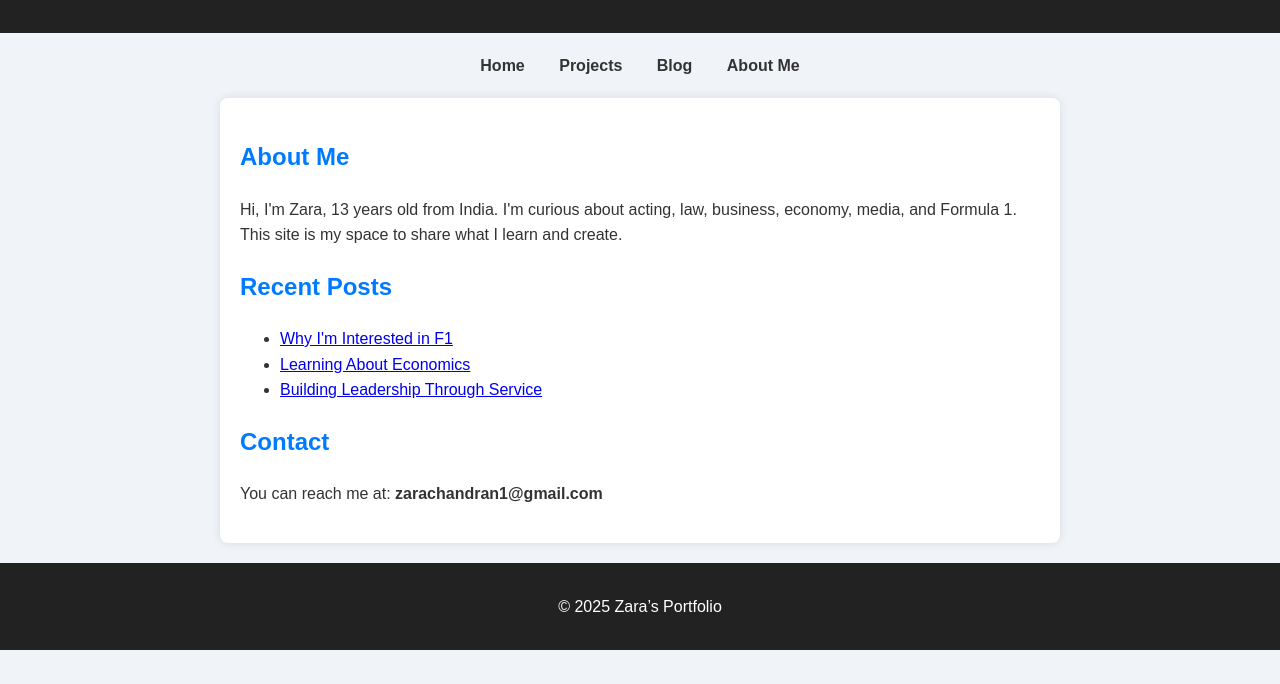
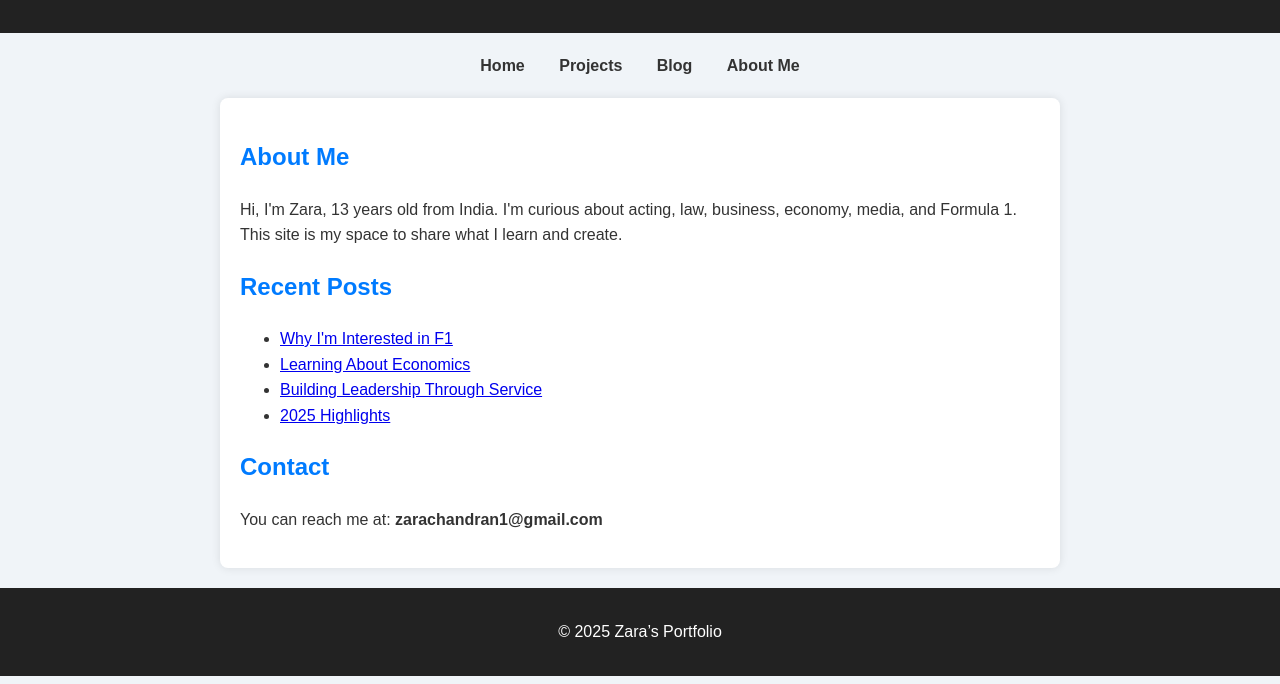
Before and after one commit to zara-portfolio/zara-portfolio.github.io, a plain HTML site: page index.html in a window 1280 px wide. Shown: the part 116-800 px from the top of the page. Drawn offline with Linux system fonts and the light colour scheme.

Commit message:
Update index.html

```diff
--- a/index.html
+++ b/index.html
@@ -81,6 +81,7 @@
   <li><a href="blog/why-im-interested-in-f1.html">Why I'm Interested in F1</a></li>
   <li><a href="blog/economics-intro.html">Learning About Economics</a></li>
   <li><a href="blog/building-leadership.html">Building Leadership Through Service</a></li>
+  <li><a href="blog/2025-highlights.html">2025 Highlights</a></li>
 </ul>
 
 
```
